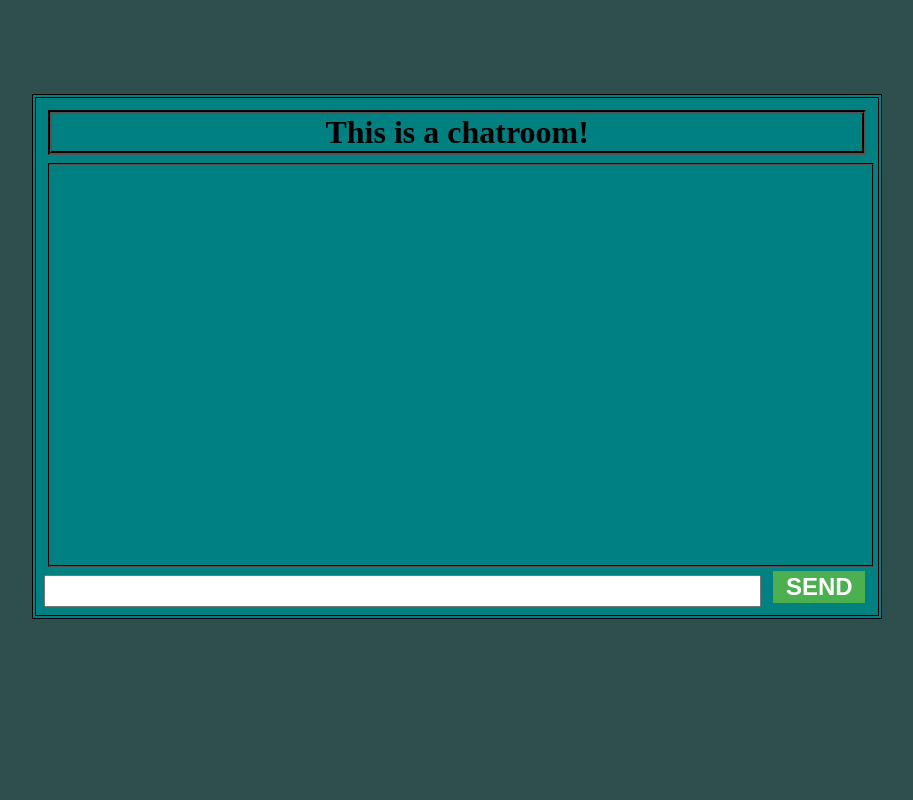
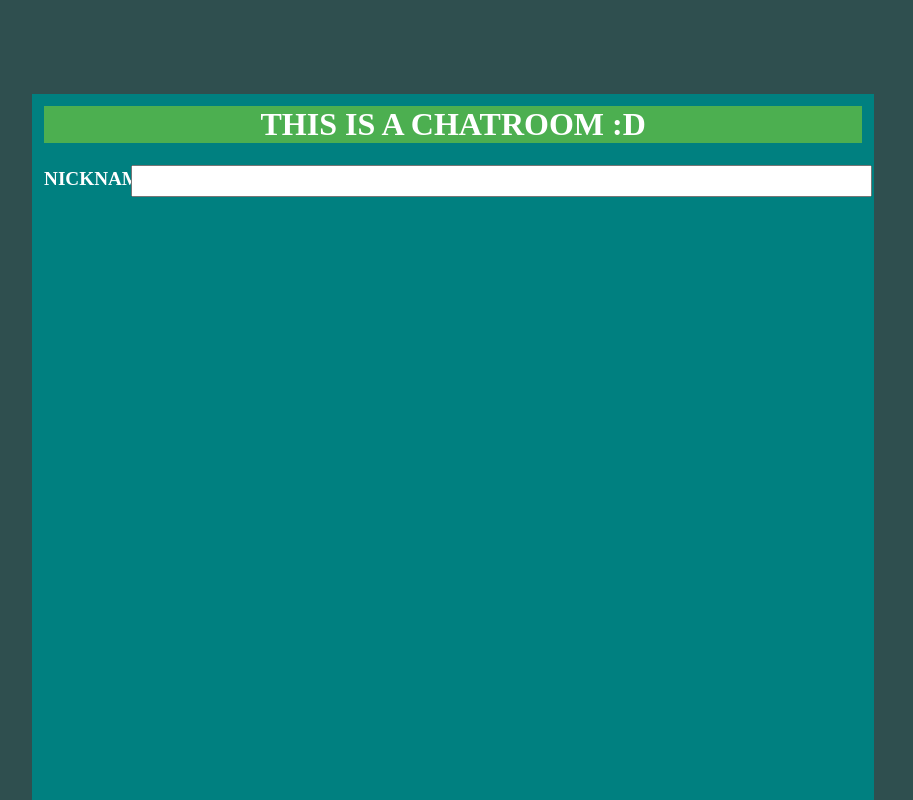
Before and after one commit to Lomztein/CoffeeBreak-Pod-Creation, a website: page public/html/chatroom.html in a window 1280 px wide. Shown: the top 800 px of the page, without its empty margins (115-1028 px from the left). Drawn offline with nearby package versions, Linux system fonts and the light colour scheme; no server answers.

Commit message:
Minor fixes

```diff
--- a/kubernetes-handler.js
+++ b/kubernetes-handler.js
@@ -32,10 +32,10 @@ async function createServiceAndDeployment(username) {
                     containers: [
                         {
                             name: "usercontainer",
-                            image: "frederikbroth/kubertest:latest",
+                            image: "lomztein/socketio-chatroom:latest",
                             ports: [
                                 {
-                                    containerPort: 5000
+                                    containerPort: 3002
                                 }
                             ]
                         }
@@ -60,7 +60,7 @@ async function createServiceAndDeployment(username) {
             ports: [
                 {
                     port: 81,
-                    targetPort: 5000
+                    targetPort: 3002
                 }
             ],
             selector: {
--- a/public/css/stylesheet.css
+++ b/public/css/stylesheet.css
@@ -65,9 +65,10 @@ td
     position:relative;
     font-size:xx-large;
     font-weight: bold;
-    border: 4px black;
-    border-style:groove;
+    border: none;
+    background-color: #4CAF50;
     text-align:center;
+    color: white;
 }
 
 #chatbox
@@ -79,39 +80,70 @@ td
     top:11%;
     left:11%;
     background-color: teal;
-    border: 4px black;
-    border-width:4px;
-    border-style: double;
+    border: none;
 }
 
 #chatarea
 {
-    border: 2px black;
-    border-style: groove;
+    border: none;
+    background-color: ;
     margin-left: 8px;
     padding-left:4px;
-    height:50vh;
+    height:800px;
     font-size: large;
+    color: white;
+}
+
+#inputarea
+{
+    position:relative;
+    width:100%;
+    margin: 4px;
+    padding: 4px;
 }
 
 #messageinput
 {
-    width: 86%;
-    margin:4px;
     height:32px;
+    width: 90%;
+}
+
+#nickarea
+{
+    position:relative;
+    width:100%;
+    margin: 4px;
+    padding: 4px;
+}
+
+#nickheader
+{
+    width:10%;
+    font-size:larger;
+    text-align: left;
+    position:relative;
+    height:32px;
+    color:white;
+    font-weight: bold;
+    display:inline-block;
+}
+
+#nicknameinput
+{
+    position:relative;
+    height:32px;
+    width: 88.8%;
+    display:inline-block;
 }
 
 #sendmessage
 {
+    height:32px;
+    width: 8.5%;
     background-color:#4CAF50;
-    width: 11%;
-    height:32px;
-    margin:4px;
-    position:relative;
-    font-size: x-large;
     color: white;
+    border: none;
     font-weight: bold;
-    border: none;
 }
 
 #chatsubmit
--- a/public/html/chatroom.html
+++ b/public/html/chatroom.html
@@ -3,12 +3,16 @@
         <title>Pod-based Chatroom LOL</title>
         <link rel="stylesheet" href="../css/stylesheet.css">
     </head>
-    <body>
+    <body onload="onLoad()">
         <div id="chatbox">
-            <h1 id="chatheader">This is a chatroom!</h1>
+            <h1 id="chatheader">THIS IS A CHATROOM :D</h1>
+            <div id="nickarea">
+                <h1 id="nickheader">NICKNAME: </h1>
+                <input id="nicknameinput" type="text">
+            </div>
             <div id="chatarea">
             </div>
-            <div>
+            <div id="inputarea">
                 <input id="messageinput" type="text">
                 <button id="sendmessage" onclick="sendMessage()">SEND</button>
             </div>
@@ -21,9 +25,19 @@
         var socket = io();
         var input = document.getElementById("messageinput");
         var messageArea = document.getElementById("chatarea");
+        var nickname = document.getElementById("nicknameinput");
 
         var messages = []
-        var maxMessages = 14;
+        var maxMessages = 22;
+
+        function onLoad ()
+        {
+            window.addEventListener("keydown", (event) => {
+                if (event.keyCode == 13) {
+                    sendMessage();
+                }
+            });
+        }
 
         socket.on("chatMessage", function(msg)
         {
@@ -39,7 +53,7 @@
         {
             if (input.value)
             {
-                socket.emit("chatMessage", input.value);
+                socket.emit("chatMessage", "<i>" + nickname.value + ": " + "</i>" + input.value);
                 input.value = '';
             }
         }
```
Also changed, not shown: chatroom.js (+11 -5 lines).
